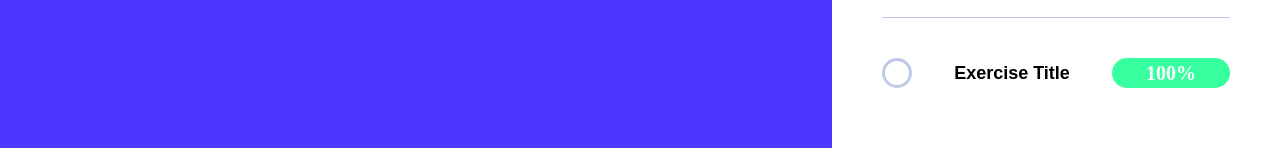
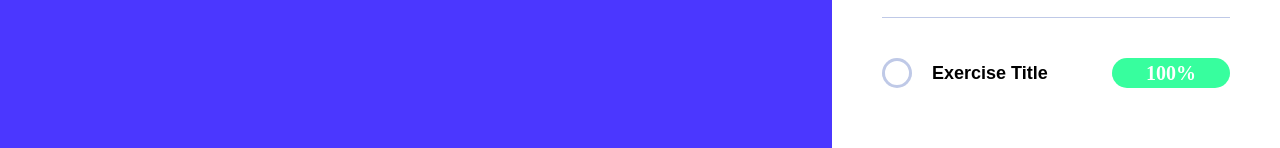
Before and after one commit to nvisal1/Stringtheory-Client, a React (Create React App) app: page /curriculum in a window 1280 px wide. Shown: the part 426-574 px from the top of the page. Built offline with nearby package versions, Linux system fonts and the light colour scheme.

Commit message:
adjust exericse title list item placement

```diff
--- a/src/curriculum/components/components/course-lesson/components/lesson-exercise/lesson-exercise.css
+++ b/src/curriculum/components/components/course-lesson/components/lesson-exercise/lesson-exercise.css
@@ -1,7 +1,7 @@
 .lesson-exercise {
     display: grid;
     grid-template-columns: 30px auto 118px;
-    grid-gap: 10px;
+    grid-gap: 20px;
     grid-auto-rows: minmax(30px, auto);
 }
 
@@ -15,7 +15,7 @@
 .lesson-exercise__exercise-title-container {
     justify-content: center;
     align-items: center;
-    justify-self: center;
+    justify-self: start;
     display: flex;
 }
 
```
